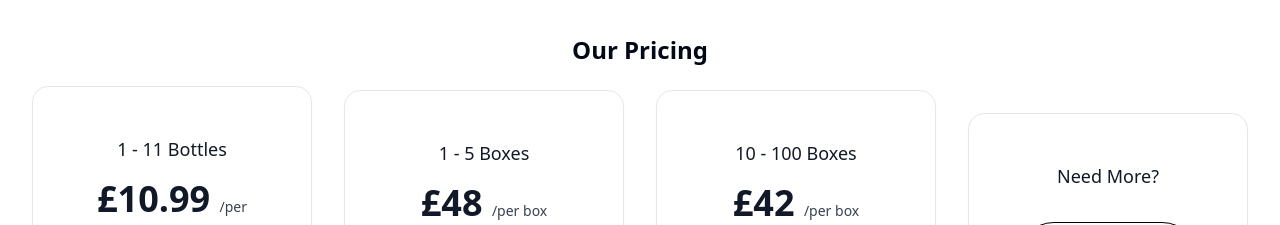
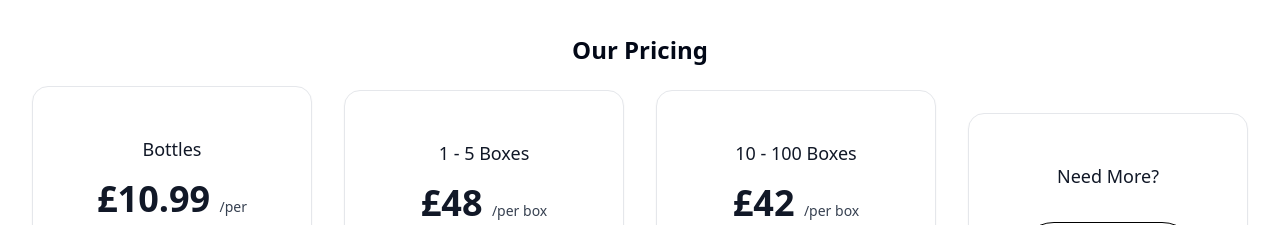
Before and after one commit to RejoiceOwoh/nidefestival, a Next.js app: page /products in a window 1280 px wide. Shown: the part 1560-1785 px from the top of the page. Built offline with nearby package versions, Linux system fonts and the light colour scheme.

Commit message:
Few Corrections including to the package json

```diff
--- a/package.json
+++ b/package.json
@@ -3,12 +3,10 @@
   "version": "0.1.0",
   "private": true,
   "scripts": {
-    "localdev": "next dev",
-    "dev": "node server.js",
+    "dev": "next dev",
     "build": "next build",
-    "start": "NODE_ENV=production node server.js",
     "export": "next export",
-    "localstart": "next start",
+    "start": "next start",
     "lint": "next lint"
   },
   "dependencies": {
--- a/src/app/products/components/pricingTable.tsx
+++ b/src/app/products/components/pricingTable.tsx
@@ -14,7 +14,7 @@ const PricingTable: React.FC = () => {
         <div className="rounded-2xl border border-gray-200 p-6 shadow-sm sm:px-8 lg:p-12">
           <div className="text-center">
             <h2 className="text-lg font-medium text-gray-900">
-              1 - 11 Bottles
+              Bottles
               <span className="sr-only">Plan</span>
             </h2>
 
```
Also changed, not shown: 1 other file (tests, documents, lock files or other folders).
